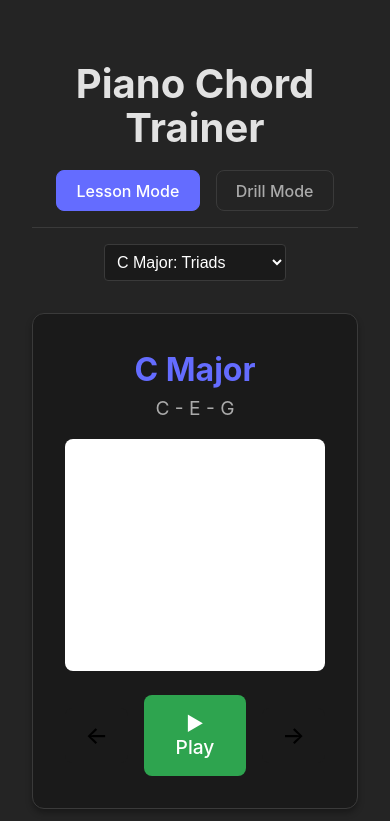
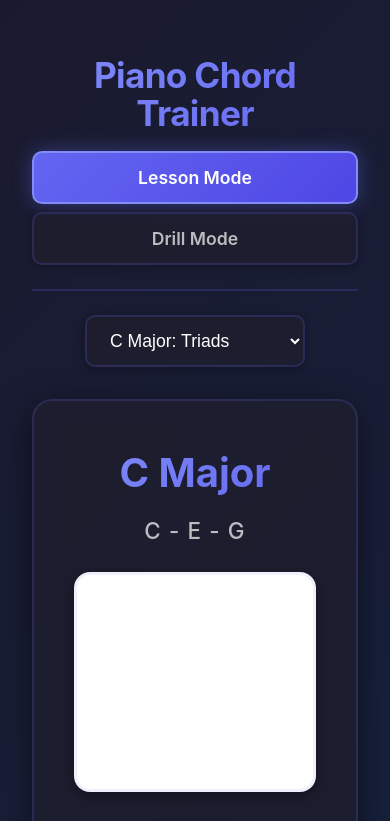
Before and after one commit to marktsui01-art/piano-chord-trainer, a website built with Vite: page index.html in a window 390 px wide. Shown: the top 821 px of the page. Built offline with nearby package versions, Linux system fonts and the light colour scheme; what vexflow, webmidi would draw is missing.

Commit message:
Complete Phase 4: Enhanced styling and error handling
- Modernize CSS with gradient backgrounds, improved colors, and shadows
- Add smooth animations and transitions throughout the UI
- Implement responsive design for mobile devices
- Add comprehensive error handling for MIDI device connection/disconnection
- Improve audio context initialization with error feedback
- Add user-friendly console messages with emoji indicators
- Verify all triads and 7th chords render and play correctly
- Mark all project tasks as complete

```diff
--- a/src/modules/audio.ts
+++ b/src/modules/audio.ts
@@ -11,8 +11,15 @@ export class AudioManager {
     this.synth.volume.value = -10; // Lower volume slightly
   }
 
-  public async start() {
-    await Tone.start();
+  public async start(): Promise<boolean> {
+    try {
+      await Tone.start();
+      console.log('✓ Audio context started successfully');
+      return true;
+    } catch (err) {
+      console.error('⚠ Failed to start audio context:', err);
+      return false;
+    }
   }
 
   public playChord(notes: NoteName[], duration: string = '1n') {
--- a/src/modules/input.ts
+++ b/src/modules/input.ts
@@ -19,21 +19,31 @@ export class InputManager {
       await WebMidi.enable();
       if (WebMidi.inputs.length > 0) {
         this.midiInput = WebMidi.inputs[0];
-        console.log(`MIDI Input connected: ${this.midiInput.name}`);
+        console.log(`✓ MIDI Input connected: ${this.midiInput.name}`);
         this.setupMidiListeners();
       } else {
-        console.log('No MIDI inputs found.');
+        console.log('ℹ No MIDI inputs found. Text input is available as fallback.');
       }
 
       WebMidi.addListener('connected', (e) => {
         if (e.port instanceof Input && !this.midiInput) {
           this.midiInput = e.port;
-          console.log(`MIDI Input connected: ${this.midiInput.name}`);
+          console.log(`✓ MIDI Input connected: ${this.midiInput.name}`);
           this.setupMidiListeners();
         }
       });
+
+      WebMidi.addListener('disconnected', (e) => {
+        if (e.port === this.midiInput) {
+          console.log('⚠ MIDI Input disconnected. Using text input fallback.');
+          this.midiInput = null;
+        }
+      });
     } catch (err) {
-      console.warn('WebMidi could not be enabled:', err);
+      console.warn(
+        '⚠ WebMidi could not be enabled. This is normal if no MIDI device is connected. Text input is available.',
+        err
+      );
     }
   }
 
--- a/src/style.css
+++ b/src/style.css
@@ -1,21 +1,38 @@
 :root {
-  font-family: Inter, system-ui, Avenir, Helvetica, Arial, sans-serif;
-  line-height: 1.5;
+  font-family:
+    'Inter',
+    system-ui,
+    -apple-system,
+    'Segoe UI',
+    Roboto,
+    sans-serif;
+  line-height: 1.6;
   font-weight: 400;
 
-  color-scheme: light dark;
-  color: rgba(255, 255, 255, 0.87);
-  background-color: #242424;
+  color-scheme: dark;
+  color: rgba(255, 255, 255, 0.9);
+  background: linear-gradient(135deg, #1a1a2e 0%, #16213e 100%);
 
   font-synthesis: none;
   text-rendering: optimizeLegibility;
   -webkit-font-smoothing: antialiased;
   -moz-osx-font-smoothing: grayscale;
 
-  --primary-color: #646cff;
-  --primary-hover: #535bf2;
-  --bg-card: #1a1a1a;
-  --border-color: #3a3a3a;
+  --primary-color: #6366f1;
+  --primary-hover: #4f46e5;
+  --primary-light: #818cf8;
+  --secondary-color: #10b981;
+  --danger-color: #ef4444;
+  --bg-card: rgba(30, 30, 46, 0.8);
+  --bg-card-hover: rgba(40, 40, 60, 0.9);
+  --border-color: rgba(99, 102, 241, 0.2);
+  --shadow-sm: 0 2px 8px rgba(0, 0, 0, 0.3);
+  --shadow-md: 0 4px 16px rgba(0, 0, 0, 0.4);
+  --shadow-lg: 0 8px 32px rgba(0, 0, 0, 0.5);
+}
+
+* {
+  box-sizing: border-box;
 }
 
 body {
@@ -24,10 +41,11 @@ body {
   place-items: center;
   min-width: 320px;
   min-height: 100vh;
+  background: linear-gradient(135deg, #1a1a2e 0%, #16213e 100%);
 }
 
 #app {
-  max-width: 800px;
+  max-width: 900px;
   width: 100%;
   margin: 0 auto;
   padding: 2rem;
@@ -35,30 +53,45 @@ body {
 }
 
 h1 {
-  font-size: 2.5em;
+  font-size: 3em;
   line-height: 1.1;
   margin-bottom: 0.5em;
+  background: linear-gradient(135deg, var(--primary-light) 0%, var(--primary-color) 100%);
+  -webkit-background-clip: text;
+  -webkit-text-fill-color: transparent;
+  background-clip: text;
+  font-weight: 700;
+  letter-spacing: -0.02em;
 }
 
 button {
-  border-radius: 8px;
+  border-radius: 10px;
   border: 1px solid transparent;
-  padding: 0.6em 1.2em;
+  padding: 0.7em 1.4em;
   font-size: 1em;
-  font-weight: 500;
+  font-weight: 600;
   font-family: inherit;
-  background-color: #1a1a1a;
+  background-color: var(--bg-card);
+  color: white;
   cursor: pointer;
-  transition: border-color 0.25s;
+  transition: all 0.3s cubic-bezier(0.4, 0, 0.2, 1);
+  box-shadow: var(--shadow-sm);
 }
 
 button:hover {
+  transform: translateY(-2px);
+  box-shadow: var(--shadow-md);
   border-color: var(--primary-hover);
+}
+
+button:active {
+  transform: translateY(0);
 }
 
 button:focus,
 button:focus-visible {
-  outline: 4px auto -webkit-focus-ring-color;
+  outline: 2px solid var(--primary-color);
+  outline-offset: 2px;
 }
 
 /* Navigation */
@@ -66,21 +99,41 @@ button:focus-visible {
   display: flex;
   justify-content: center;
   gap: 1rem;
-  margin-bottom: 1rem;
-  border-bottom: 1px solid var(--border-color);
-  padding-bottom: 1rem;
+  margin-bottom: 1.5rem;
+  padding-bottom: 1.5rem;
+  border-bottom: 2px solid var(--border-color);
 }
 
 .nav-btn {
-  background: transparent;
-  border: 1px solid var(--border-color);
-  color: #aaa;
+  background: var(--bg-card);
+  border: 2px solid var(--border-color);
+  color: rgba(255, 255, 255, 0.7);
+  padding: 0.8em 2em;
+  font-size: 1.1em;
+  position: relative;
+  overflow: hidden;
+}
+
+.nav-btn::before {
+  content: '';
+  position: absolute;
+  top: 0;
+  left: -100%;
+  width: 100%;
+  height: 100%;
+  background: linear-gradient(90deg, transparent, rgba(99, 102, 241, 0.3), transparent);
+  transition: left 0.5s;
+}
+
+.nav-btn:hover::before {
+  left: 100%;
 }
 
 .nav-btn.active {
-  background-color: var(--primary-color);
+  background: linear-gradient(135deg, var(--primary-color) 0%, var(--primary-hover) 100%);
   color: white;
-  border-color: var(--primary-color);
+  border-color: var(--primary-light);
+  box-shadow: 0 0 20px rgba(99, 102, 241, 0.4);
 }
 
 .module-selector {
@@ -88,34 +141,50 @@ button:focus-visible {
 }
 
 .module-select {
-  padding: 0.5rem;
-  font-size: 1rem;
-  border-radius: 4px;
-  background-color: var(--bg-card);
+  padding: 0.8rem 1.2rem;
+  font-size: 1.1rem;
+  border-radius: 10px;
+  background: var(--bg-card);
   color: white;
-  border: 1px solid var(--border-color);
+  border: 2px solid var(--border-color);
+  cursor: pointer;
+  transition: all 0.3s ease;
+  box-shadow: var(--shadow-sm);
+  font-weight: 500;
+}
+
+.module-select:hover {
+  border-color: var(--primary-color);
+  box-shadow: var(--shadow-md);
+}
+
+.module-select:focus {
+  outline: 2px solid var(--primary-color);
+  outline-offset: 2px;
 }
 
 /* Content Areas */
 .mode-container {
-  display: none; /* Hidden by default */
-  background-color: var(--bg-card);
-  padding: 2rem;
-  border-radius: 12px;
-  border: 1px solid var(--border-color);
-  box-shadow: 0 4px 6px rgba(0, 0, 0, 0.3);
+  display: none;
+  background: var(--bg-card);
+  backdrop-filter: blur(10px);
+  padding: 2.5rem;
+  border-radius: 20px;
+  border: 2px solid var(--border-color);
+  box-shadow: var(--shadow-lg);
 }
 
 .mode-container.active {
   display: block;
-  animation: fadeIn 0.3s ease-in-out;
+  animation: fadeInUp 0.4s cubic-bezier(0.4, 0, 0.2, 1);
 }
 
-@keyframes fadeIn {
+@keyframes fadeInUp {
   from {
     opacity: 0;
-    transform: translateY(10px);
+    transform: translateY(20px);
   }
+
   to {
     opacity: 1;
     transform: translateY(0);
@@ -125,79 +194,196 @@ button:focus-visible {
 /* Notation */
 .notation-box {
   background: white;
-  border-radius: 8px;
-  padding: 1rem;
-  margin: 1rem auto;
+  border-radius: 16px;
+  padding: 1.5rem;
+  margin: 1.5rem auto;
   display: flex;
   justify-content: center;
   align-items: center;
-  min-height: 200px;
-  max-width: 400px;
+  min-height: 220px;
+  max-width: 450px;
+  box-shadow: var(--shadow-md);
+  border: 3px solid rgba(99, 102, 241, 0.1);
 }
 
 /* Lesson Mode */
 .lesson-card h2 {
-  font-size: 2rem;
-  margin: 0;
-  color: var(--primary-color);
+  font-size: 2.5rem;
+  margin: 0 0 0.5rem 0;
+  background: linear-gradient(135deg, var(--primary-light) 0%, var(--primary-color) 100%);
+  -webkit-background-clip: text;
+  -webkit-text-fill-color: transparent;
+  background-clip: text;
+  font-weight: 700;
 }
 
 .chord-notes {
-  font-size: 1.2rem;
-  color: #aaa;
-  margin-bottom: 1rem;
+  font-size: 1.4rem;
+  color: rgba(255, 255, 255, 0.7);
+  margin-bottom: 1.5rem;
+  font-weight: 500;
+  letter-spacing: 0.05em;
 }
 
 .lesson-controls {
   display: flex;
   justify-content: center;
-  gap: 1rem;
-  margin-top: 1.5rem;
+  gap: 1.5rem;
+  margin-top: 2rem;
   align-items: center;
 }
 
 .btn-play {
-  background-color: #2ea44f;
+  background: linear-gradient(135deg, var(--secondary-color) 0%, #059669 100%);
   color: white;
-  font-size: 1.2rem;
-  padding: 0.8em 1.5em;
+  font-size: 1.3rem;
+  padding: 1em 2em;
+  border: none;
+  box-shadow: 0 4px 16px rgba(16, 185, 129, 0.4);
+  font-weight: 600;
+}
+
+.btn-play:hover {
+  box-shadow: 0 6px 24px rgba(16, 185, 129, 0.6);
+  background: linear-gradient(135deg, #059669 0%, #047857 100%);
 }
 
 .btn-nav {
-  font-size: 1.5rem;
-  padding: 0.5em 0.8em;
+  font-size: 1.8rem;
+  padding: 0.5em 0.9em;
+  background: var(--bg-card-hover);
+  border: 2px solid var(--border-color);
+}
+
+.btn-nav:hover {
+  background: var(--primary-color);
+  border-color: var(--primary-light);
 }
 
 /* Drill Mode */
+.interaction-area {
+  margin: 1.5rem 0;
+}
+
+#question-text {
+  font-size: 1.6rem;
+  font-weight: 600;
+  color: var(--primary-light);
+  margin-bottom: 1rem;
+}
+
 .feedback-text {
-  font-size: 1.5rem;
-  font-weight: bold;
-  min-height: 2rem;
-  margin: 1rem 0;
+  font-size: 1.8rem;
+  font-weight: 700;
+  min-height: 2.5rem;
+  margin: 1.5rem 0;
+  animation: pulse 0.5s ease-in-out;
+}
+
+@keyframes pulse {
+  0%,
+  100% {
+    transform: scale(1);
+  }
+
+  50% {
+    transform: scale(1.05);
+  }
 }
 
 .score-display {
-  font-size: 1.2rem;
-  color: #aaa;
+  font-size: 1.3rem;
+  color: rgba(255, 255, 255, 0.8);
   margin-bottom: 1rem;
+  font-weight: 600;
+  padding: 0.5rem 1rem;
+  background: rgba(99, 102, 241, 0.1);
+  border-radius: 10px;
+  display: inline-block;
 }
 
 .input-controls {
   display: flex;
-  gap: 0.5rem;
+  gap: 1rem;
   justify-content: center;
-  margin-top: 1rem;
+  margin-top: 1.5rem;
+  flex-wrap: wrap;
 }
 
 input[type='text'] {
-  padding: 0.6em;
-  border-radius: 4px;
-  border: 1px solid var(--border-color);
-  background-color: #2a2a2a;
+  padding: 0.8em 1.2em;
+  border-radius: 10px;
+  border: 2px solid var(--border-color);
+  background: rgba(30, 30, 46, 0.6);
   color: white;
-  font-size: 1rem;
+  font-size: 1.1rem;
+  font-weight: 500;
+  min-width: 250px;
+  transition: all 0.3s ease;
+  box-shadow: var(--shadow-sm);
+}
+
+input[type='text']:focus {
+  outline: none;
+  border-color: var(--primary-color);
+  box-shadow: 0 0 0 3px rgba(99, 102, 241, 0.2);
+  background: rgba(30, 30, 46, 0.8);
+}
+
+input[type='text']::placeholder {
+  color: rgba(255, 255, 255, 0.4);
+}
+
+#btn-submit {
+  background: linear-gradient(135deg, var(--primary-color) 0%, var(--primary-hover) 100%);
+  border: none;
+  font-weight: 600;
+  padding: 0.8em 2em;
+  box-shadow: 0 4px 16px rgba(99, 102, 241, 0.4);
+}
+
+#btn-submit:hover {
+  box-shadow: 0 6px 24px rgba(99, 102, 241, 0.6);
+}
+
+#btn-next-drill {
+  background: var(--bg-card-hover);
+  border: 2px solid var(--border-color);
+  margin-top: 1.5rem;
+  padding: 0.8em 2em;
+}
+
+#btn-next-drill:hover {
+  background: var(--primary-color);
+  border-color: var(--primary-light);
 }
 
 .hidden {
   display: none !important;
 }
+
+/* Responsive Design */
+@media (max-width: 768px) {
+  h1 {
+    font-size: 2.2em;
+  }
+
+  .nav-bar {
+    flex-direction: column;
+    gap: 0.5rem;
+  }
+
+  .lesson-controls {
+    flex-wrap: wrap;
+    gap: 1rem;
+  }
+
+  .input-controls {
+    flex-direction: column;
+    align-items: stretch;
+  }
+
+  input[type='text'] {
+    min-width: 100%;
+  }
+}
```
Also changed, not shown: PROJECT_TASKS.md (+6 -6 lines).
